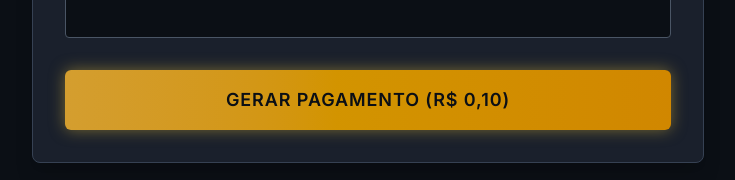
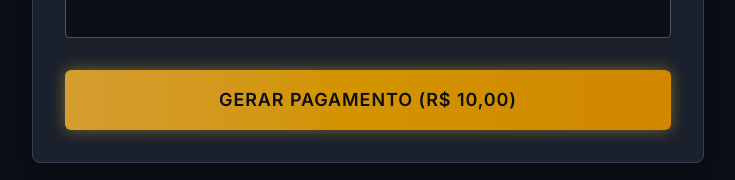
Before and after one commit to LuizxxDev/RJAM1, a React (Vite) app in the folder frontend-rjam/: page /inscricao in a window 1280 px wide. Shown: the part 477-657 px from the top of the page, without its empty margins (272-1007 px from the left). Built offline with nearby package versions, Linux system fonts and the light colour scheme.

Commit message:
metodo de pagamento concluido

```diff
--- a/frontend-rjam/src/components/InscricaoPage.jsx
+++ b/frontend-rjam/src/components/InscricaoPage.jsx
@@ -122,7 +122,7 @@ export default function InscricaoPage() {
                 nome: formData.nome,
                 email: formData.email,
                 cpf: formData.cpf,
-                valor: 0.10
+                valor: 10.00
               })
             });
           } catch (err) {
@@ -174,7 +174,7 @@ export default function InscricaoPage() {
           nome: formData.nome,
           cpf: formData.cpf,
           email: formData.email,
-          valor: 0.10
+          valor: 10.00
         })
       });
 
@@ -253,7 +253,7 @@ export default function InscricaoPage() {
                 <i className="fa-solid fa-circle-notch fa-spin"></i> Processando...
               </>
             ) : (
-              'Gerar Pagamento (R$ 0,10)'
+              'Gerar Pagamento (R$ 10,00)'
             )}
           </button>
         </form>
```
